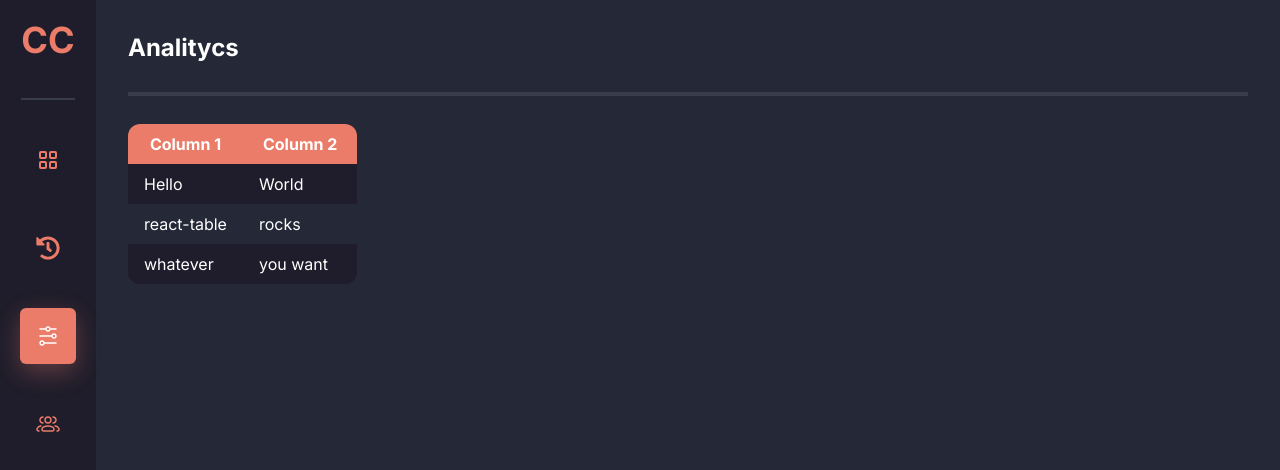
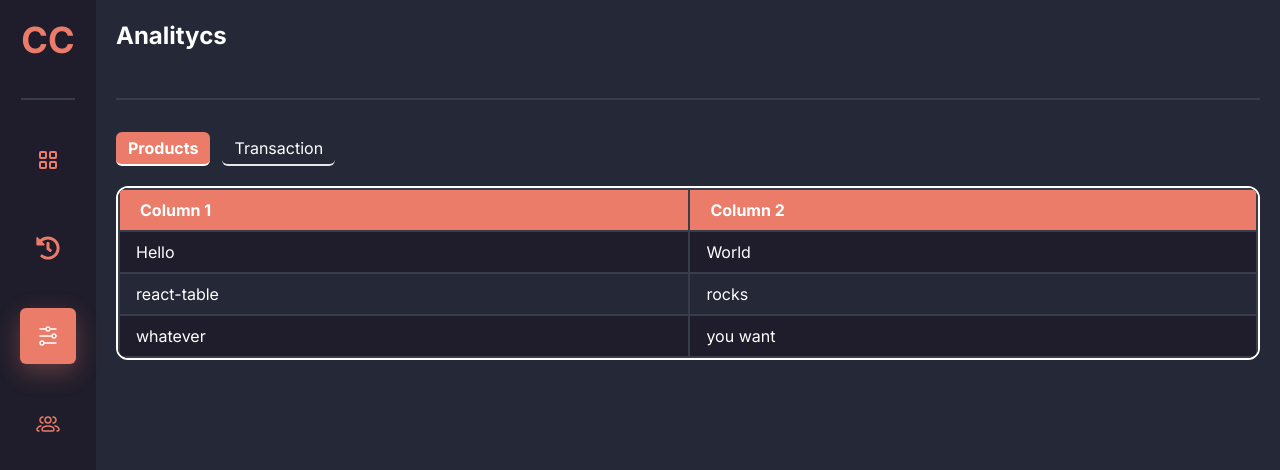
Before and after one commit to rizqyn9/connect-apriori, a React (Vite) app in the folder frontend/: page /product-management in a window 1280 px wide. Shown: the top 470 px of the page. Built offline with nearby package versions, Linux system fonts and the light colour scheme; sample sign-in values are in the browser's storage; what @savvywombat/tailwindcss-grid-areas would draw is missing.

Commit message:
feat: anlytics tabs container

```diff
--- a/frontend/src/components/Table.jsx
+++ b/frontend/src/components/Table.jsx
@@ -1,5 +1,6 @@
 import React from 'react'
 import { useTable } from 'react-table'
+import clsx from 'clsx'
 
 export default function Table() {
     const data = React.useMemo(
@@ -39,17 +40,16 @@ export default function Table() {
         useTable({ columns, data })
 
     return (
-        <table
-            {...getTableProps()}
-            className={'bg-dark-2 text-white rounded-xl overflow-hidden'}
-        >
+        <table {...getTableProps()} className={'bg-dark-2 w-full text-white'}>
             <thead className={'bg-primary'}>
                 {headerGroups.map((headerGroup) => (
                     <tr {...headerGroup.getHeaderGroupProps()}>
                         {headerGroup.headers.map((column) => (
                             <th
                                 {...column.getHeaderProps()}
-                                className={'py-2 px-5'}
+                                className={
+                                    'py-2 px-5 text-left border-2 border-dark-line'
+                                }
                             >
                                 {column.render('Header')}
                             </th>
@@ -63,15 +63,17 @@ export default function Table() {
                     return (
                         <tr
                             {...row.getRowProps()}
-                            className={`${
-                                i % 2 === 0 ? 'bg-dark-2' : 'bg-dark-1'
-                            }`}
+                            className={clsx(
+                                `${i % 2 === 0 ? 'bg-dark-2' : 'bg-dark-1'}`
+                            )}
                         >
                             {row.cells.map((cell) => {
                                 return (
                                     <td
                                         {...cell.getCellProps()}
-                                        className={'px-4 py-2'}
+                                        className={
+                                            'px-4 py-2 border-2 border-dark-line'
+                                        }
                                     >
                                         {cell.render('Cell')}
                                     </td>
--- a/frontend/src/pages/Analytics.jsx
+++ b/frontend/src/pages/Analytics.jsx
@@ -1,14 +1,60 @@
-import React from 'react'
+import React, { useEffect, useState } from 'react'
 import Table from '../components/Table'
+import clsx from 'clsx'
 
 export default function Analytics() {
+    const [tabActive, setTabActive] = useState('Products')
+
+    useEffect(() => {
+        console.log(tabActive)
+    }, [tabActive])
+
     return (
-        <div className={'flex flex-col h-full p-8'}>
-            <h1 className={'text-white font-bold text-2xl'}>Analitycs</h1>
-            <hr className={'border-2 border-dark-line my-7'} />
-            <div className={'flex-auto'}>
-                <Table />
+        <div className={'flex flex-col gap-8 h-full p-5'}>
+            {/*Title*/}
+            <div className={'h-[5rem] border-b-2 border-dark-line'}>
+                <h1 className={'text-white font-bold text-2xl'}>Analitycs</h1>
+            </div>
+            <div className={'flex-auto flex flex-col gap-5'}>
+                {/*Tabs Container*/}
+                <div className={'flex gap-3 text-white'}>
+                    <Tabs
+                        text={'Products'}
+                        tabActive={tabActive}
+                        setTabActive={setTabActive}
+                    />
+                    <Tabs
+                        text={'Transaction'}
+                        tabActive={tabActive}
+                        setTabActive={setTabActive}
+                    />
+                </div>
+                <div
+                    className={
+                        'border-2 border-white overflow-hidden rounded-xl'
+                    }
+                >
+                    <Table />
+                </div>
             </div>
         </div>
     )
 }
+
+function Tabs({ text, tabActive, setTabActive }) {
+    return (
+        <button
+            className={clsx(
+                'rounded-md py-1 px-3 border-b-2  hover:bg-dark-2/50 transition',
+                `${
+                    tabActive === text
+                        ? 'bg-primary pointer-events-none border-white font-bold'
+                        : 'font-thin'
+                }`
+            )}
+            onClick={() => setTabActive(text)}
+        >
+            <p>{text}</p>
+        </button>
+    )
+}
--- a/frontend/src/pages/InputProduct.jsx
+++ b/frontend/src/pages/InputProduct.jsx
@@ -9,7 +9,7 @@ import { PostProduct } from '../services/product.service'
 const schema = yup.object({
     menu: yup.string('req').required('req'),
     price: yup.number().required(),
-    // image: yup.object().required(),
+    image: yup.object().required(),
 })
 
 export default function InputProduct() {
@@ -51,7 +51,10 @@ export default function InputProduct() {
             >
                 {/*Input Image*/}
                 <div className="h-full w-full" style={{ flex: '1 1 55%' }}>
-                    <ImageInput onChange={handleImageForm} />
+                    <ImageInput
+                        onChange={handleImageForm}
+                        errors={errors.image?.message}
+                    />
                 </div>
 
                 {/*Form Input*/}
@@ -118,7 +121,7 @@ function FormInput({
     )
 }
 
-function ImageInput({ onChange }) {
+function ImageInput({ onChange, errors }) {
     const [image, setImage] = useState([])
 
     const handleChange = (a, b) => {
@@ -146,7 +149,12 @@ function ImageInput({ onChange }) {
                                 Upload Image (jpg,png,svg,jpeg)
                             </label>
                             <div className="flex items-center justify-center w-full h-full ">
-                                <label className="flex flex-col w-full h-full border-4 border-dashed border-dark-line hover:bg-dark-line hover:border-gray-300">
+                                <label
+                                    className={clsx(
+                                        'flex flex-col w-full h-full border-4 border-dashed border-dark-line hover:bg-dark-line hover:border-gray-300',
+                                        `${errors ? 'border-red-500' : ''}`
+                                    )}
+                                >
                                     {image.length !== 0 ? (
                                         <img src={image[0].data} alt="" />
                                     ) : (
```
